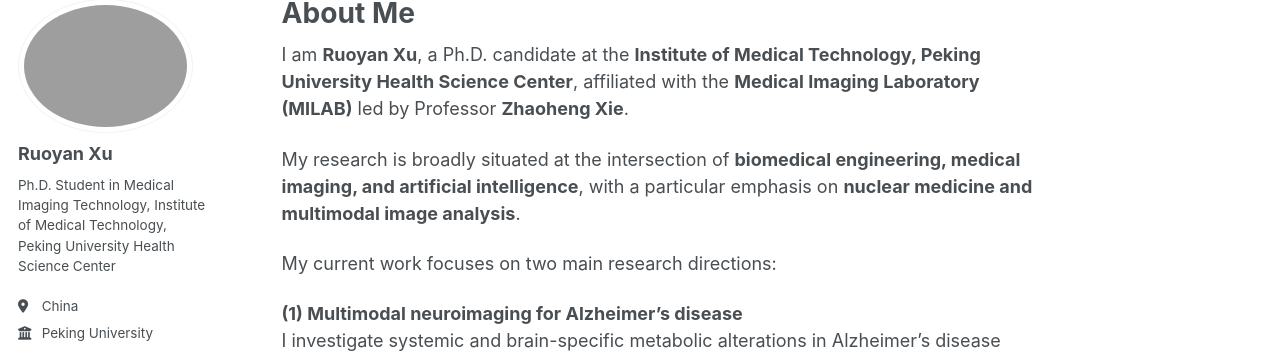
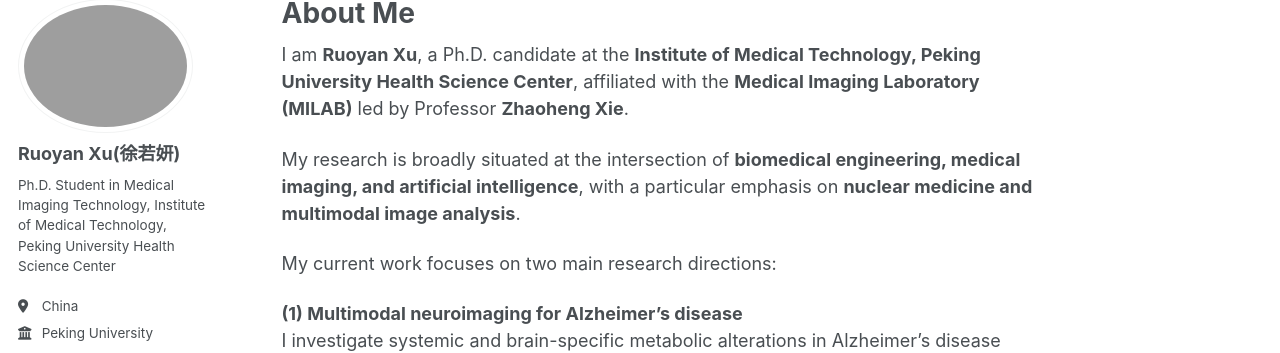
Before and after one commit to ruoyanxu-411/ruoyanxu-411.github.io, a Jekyll site: the page built from _pages/about.md, in a window 1280 px wide. Shown: the part 102-455 px from the top of the page. Built offline with Jekyll 4.4.1, drawn with Linux system fonts in a browser that asks for light colours; some web fonts are replaced; a script bundle is joined from its source files by our own code; library files that are not in the unit come from our copies.

Commit message:
Update _config.yml

```diff
--- a/_config.yml
+++ b/_config.yml
@@ -23,7 +23,7 @@ repository               : "academicpages/academicpages.github.io"
 author:
   # Biographic information
   avatar           : "profile.png"
-  name             : "Ruoyan Xu"
+  name             : "Ruoyan Xu(徐若妍)"
   pronouns         : # example: "she/her"
   bio              : "Ph.D. Student in Medical Imaging Technology, Institute of Medical Technology, Peking University Health Science Center"
   location         : "China"
```
